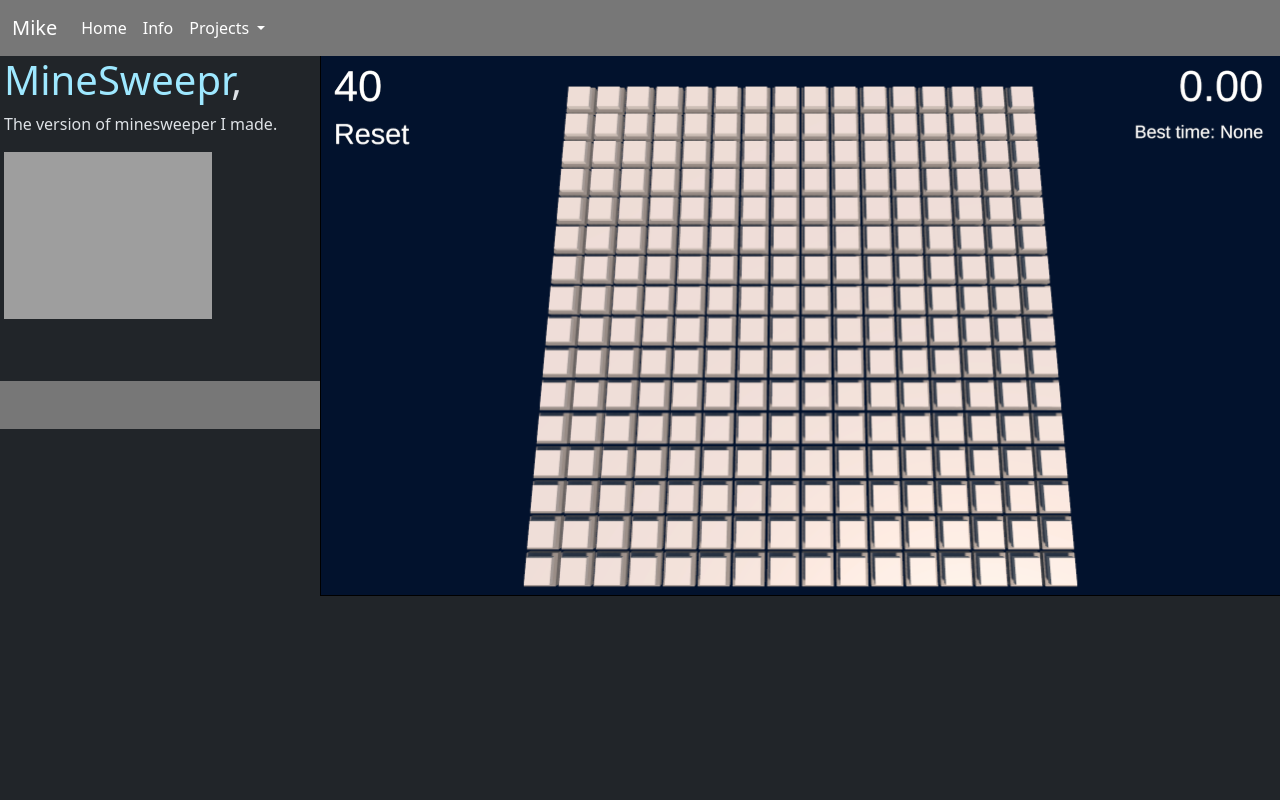
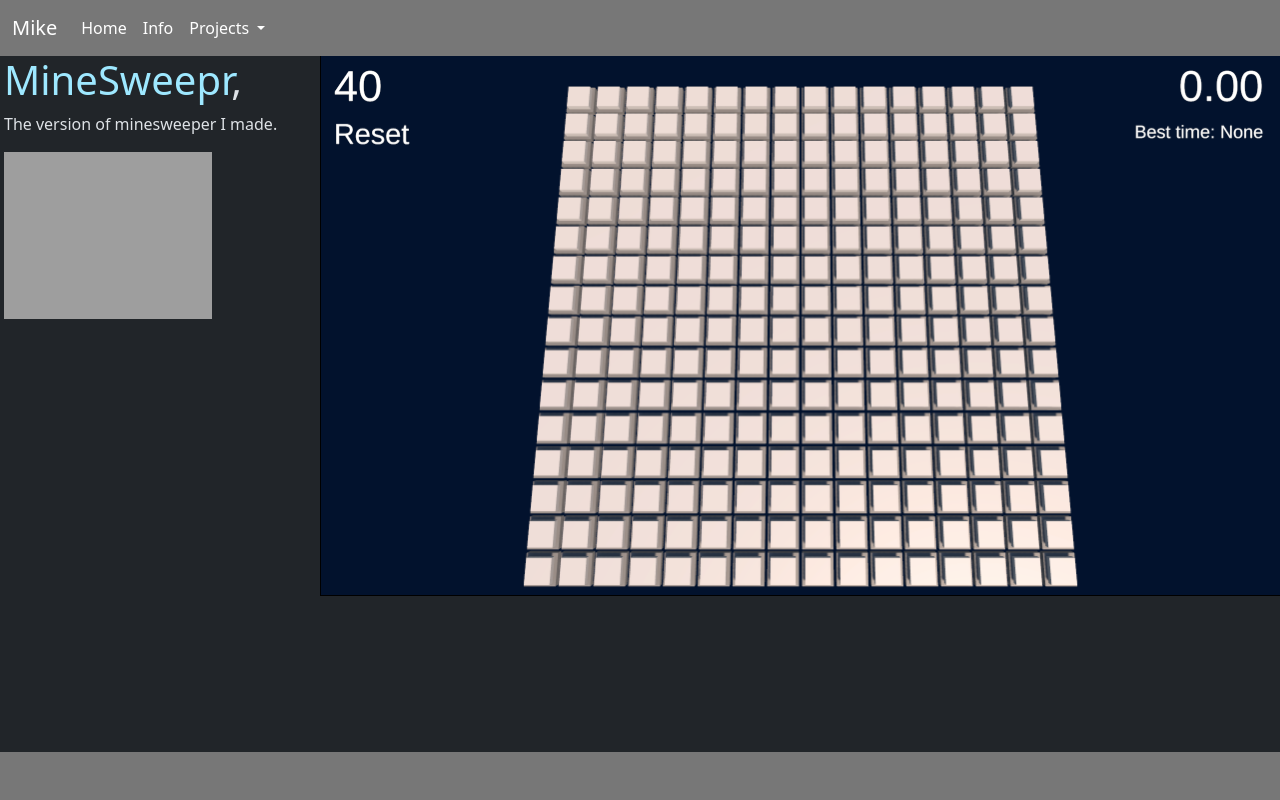
Before and after one commit to MikeOomen/portoflio, a plain HTML site: page mineSweeper.html in a window 1280 px wide. Drawn offline with nearby package versions, Linux system fonts and the light colour scheme; grey boxes are pictures that could not be loaded.

Commit message:
Fixed footer for real this time

```diff
--- a/custom.css
+++ b/custom.css
@@ -78,3 +78,14 @@
 .card-text-custom {
     padding-bottom: 2rem!important;
 }
+body {
+    padding-bottom: 10vh;
+}
+
+footer {
+    background-color:#777777;
+    width: 100%;
+    position: fixed;
+    bottom: 0;
+    left: 0;
+}
--- a/mineSweeper.html
+++ b/mineSweeper.html
@@ -46,16 +46,16 @@
         <p>The version of minesweeper I made.</p>
         <iframe frameborder="0" src="https://itch.io/embed/1992129?bg_color=2f2f2f&amp;fg_color=ffffff&amp;link_color=a9d1ef&amp;border_color=5b626b" width="208" height="167"><a href="https://mike-sdg22a.itch.io/minesweeper">Minesweeper by Mike-SDG22A</a></iframe>      </div>
     </main>
-  </body>
-  <footer class=" text-center mt-5" style="background-color:#777777;">
-    <!-- Grid container -->
-    <div class="container p-4">
+    <footer class=" text-center mt-5">
+      <!-- Grid container -->
+      <div class="container p-4">
 
 
 
 
-    </div>
-    <!-- Grid container -->
+      </div>
+      <!-- Grid container -->
 
-  </footer>
+    </footer>
+  </body>
 </html>
```
Also changed, not shown: allPorjects.html (+1 -1 lines), btyr.html (+1 -1 lines), index.html (+1 -1 lines), info.html (+1 -1 lines), pong.html (+1 -1 lines), racinggame.html (+1 -1 lines), tankgame.html (+1 -1 lines).
